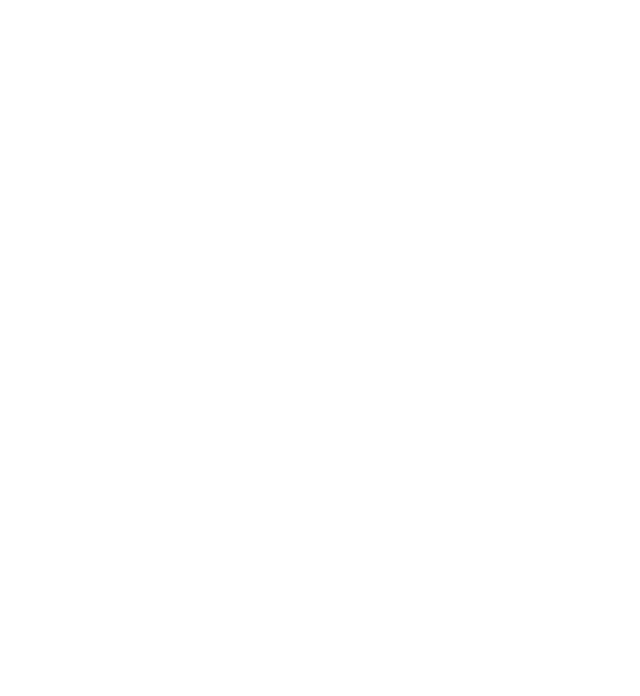
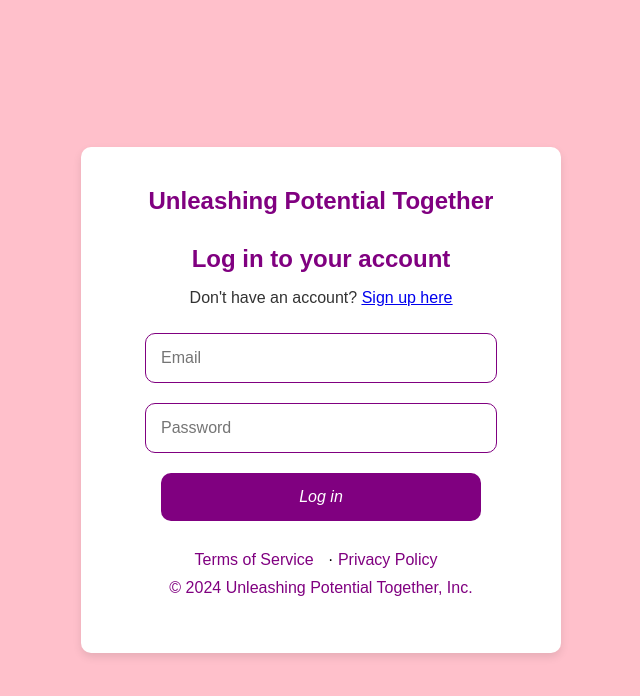
Before and after one commit to Lithemba352/Unleashing-Potential-Together, a React (Create React App) app in the folder unleashing-potential/: page /login in a window 1280 px wide. Before the commit this address had no page. Shown: the top 696 px of the page, without its empty margins (319-959 px from the left). Built offline with nearby package versions, Linux system fonts and the light colour scheme.

Commit message:
Added the login and sign up page

```diff
--- a/unleashing-potential/src/App.js
+++ b/unleashing-potential/src/App.js
@@ -6,6 +6,8 @@
 import Achievements from './Achievements';
 import Partners from './Partners';
 import AboutUs from './AboutUs';
+import Login from './Login';
+import SignUp from './SignUp';
 
 function App() {
   return (
@@ -18,6 +20,8 @@
           <Route path="/achievements" element={<Achievements />} />
           <Route path="/partners" element={<Partners />} />
           <Route path="/about-us" element={<AboutUs />} />
+          <Route path="/login" element={<Login />} />
+          <Route path="/signUp" element={<SignUp />} />
         </Routes>
       </div>
     </Router>
--- a/unleashing-potential/src/HomePage.js
+++ b/unleashing-potential/src/HomePage.js
@@ -14,6 +14,7 @@
           <li><Link to="/blog">Blog</Link></li>
           <li><Link to="/achievements">Achievements</Link></li>
           <li><Link to="/partners">Partners</Link></li>
+          <li><Link to="/login">Login</Link></li>
           <li><Link to="/about-us">About Us</Link></li>
         </ul>
       </nav>
--- /dev/null
+++ b/unleashing-potential/src/Login.css
@@ -0,0 +1,93 @@
+body, html {
+    margin: 0;
+    padding: 0;
+    font-family: 'Arial', sans-serif;
+    height: 100%;
+}
+
+.login-container {
+    display: flex;
+    justify-content: center;
+    align-items: center;
+    height: 100vh;
+    background-color: #FFC0CB;
+}
+
+.login-center {
+    width: 100%;
+    max-width: 400px;
+    background-color: #fff;
+    padding: 40px;
+    border-radius: 10px;
+    box-shadow: 0 4px 8px rgba(0, 0, 0, 0.1);
+    text-align: center;
+}
+
+.login-logo {
+    font-size: 1.5em;
+    font-weight: bold;
+    margin-bottom: 30px;
+    color: #800080;
+}
+
+h2 {
+    margin: 10px 0;
+    color: #800080;
+}
+
+p {
+    color: #333333;
+}
+
+form {
+    width: 100%;
+    display: flex;
+    flex-direction: column;
+    align-items: center;
+}
+
+input {
+    width: 80%;
+    padding: 15px;
+    margin: 10px 0;
+    font-size: 1em;
+    border-radius: 10px;
+    border: 1px solid #800080;
+}
+
+.btnLogIn {
+    width: 80%;
+    padding: 15px;
+    background-color: #800080;
+    color: white;
+    border: none;
+    border-radius: 10px;
+    font-size: 1em;
+    margin: 10px 0;
+    cursor: pointer;
+}
+
+.btnLogIn:hover {
+    background-color: #993399;
+}
+
+
+.btnLogIn:hover {
+    background-color: #555555;
+}
+
+footer {
+    margin-top: 20px;
+    text-align: center;
+}
+
+footer a {
+    color: #800080;
+    text-decoration: none;
+    margin-right: 10px;
+}
+
+footer p {
+    color: #800080;
+    margin-top: 10px;
+}
--- /dev/null
+++ b/unleashing-potential/src/Login.js
@@ -0,0 +1,27 @@
+import React from 'react';
+import './Login.css';
+import { Link } from 'react-router-dom';
+
+const Login = () => {
+    return (
+        <div className="login-container">
+            <div className="login-center">
+                <div className="login-logo">Unleashing Potential Together</div>
+                <h2>Log in to your account</h2>
+                <p>Don't have an account? <a href="#"><Link to="/signup">Sign up here</Link></a></p>
+                <form>
+                    <input type="email" placeholder="Email" />
+                    <input type="password" placeholder="Password" />
+                    <button class="btnLogIn" type="submit">Log in</button>
+                    <div className="or-divider"></div>
+                </form>
+                <footer>
+                    <a href="#">Terms of Service</a> · <a href="#">Privacy Policy</a>
+                    <p>© 2024 Unleashing Potential Together, Inc.</p>
+                </footer>
+            </div>
+        </div>
+    );
+};
+
+export default Login;
--- /dev/null
+++ b/unleashing-potential/src/SignUp.css
@@ -0,0 +1,86 @@
+.login-container {
+    display: flex;
+    justify-content: center;
+    align-items: center;
+    height: 100vh;
+    background-color: #FFC0CB;
+}
+
+.login-center {
+    width: 100%;
+    max-width: 400px;
+    background-color: #fff;
+    padding: 40px;
+    border-radius: 10px;
+    box-shadow: 0 4px 8px rgba(0, 0, 0, 0.1);
+    text-align: center;
+}
+
+.login-logo {
+    font-size: 1.5em;
+    font-weight: bold;
+    margin-bottom: 30px;
+    color: #800080;
+}
+
+h2 {
+    margin: 10px 0;
+    color: #800080;
+}
+
+p {
+    color: #333333;
+}
+
+form {
+    width: 100%;
+    display: flex;
+    flex-direction: column;
+    align-items: center;
+}
+
+input {
+    width: 80%;
+    padding: 15px;
+    margin: 10px 0;
+    font-size: 1em;
+    border-radius: 10px;
+    border: 1px solid #800080;
+}
+
+.btnSignUp {
+    width: 80%;
+    padding: 15px;
+    background-color: #800080;
+    color: white;
+    border: none;
+    border-radius: 10px;
+    font-size: 1em;
+    margin: 10px 0;
+    cursor: pointer;
+}
+
+.btnSignUp:hover {
+    background-color: #993399;
+}
+
+
+.btnSignUp:hover {
+    background-color: #555555;
+}
+
+footer {
+    margin-top: 20px;
+    text-align: center;
+}
+
+footer a {
+    color: #800080;
+    text-decoration: none;
+    margin-right: 10px;
+}
+
+footer p {
+    color: #800080;
+    margin-top: 10px;
+}
--- /dev/null
+++ b/unleashing-potential/src/SignUp.js
@@ -0,0 +1,29 @@
+import React from 'react';
+import './SignUp.css';
+import { Link } from 'react-router-dom';
+
+const SignUp = () => {
+    return (
+        <div className="login-container">
+            <div className="login-center">
+                <div className="login-logo">Unleashing Potential Together</div>
+                <h2>Create an account</h2>
+                <p>Already have an account? <a href="#"><Link to="/login">Log in here</Link></a></p>
+                <form>
+                    <input type="text" placeholder="First Name" />
+                    <input type="text" placeholder="Last Name" />
+                    <input type="email" placeholder="Email" />
+                    <input type="password" placeholder="Password" />
+                    <button class="btnSignUp" type="submit">Sign up</button>
+                    <div className="or-divider"></div>
+                </form>
+                <footer>
+                    <a href="#">Terms of Service</a> · <a href="#">Privacy Policy</a>
+                    <p>© 2024 Unleashing Potential Together, Inc.</p>
+                </footer>
+            </div>
+        </div>
+    );
+};
+
+export default SignUp;
```
